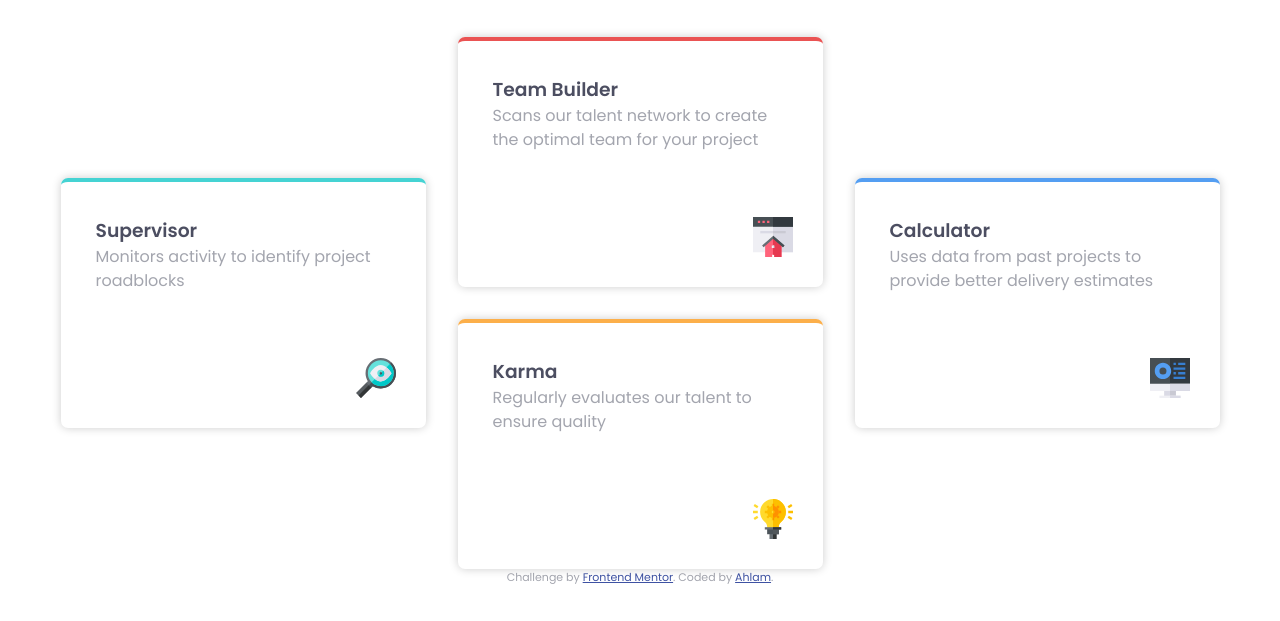
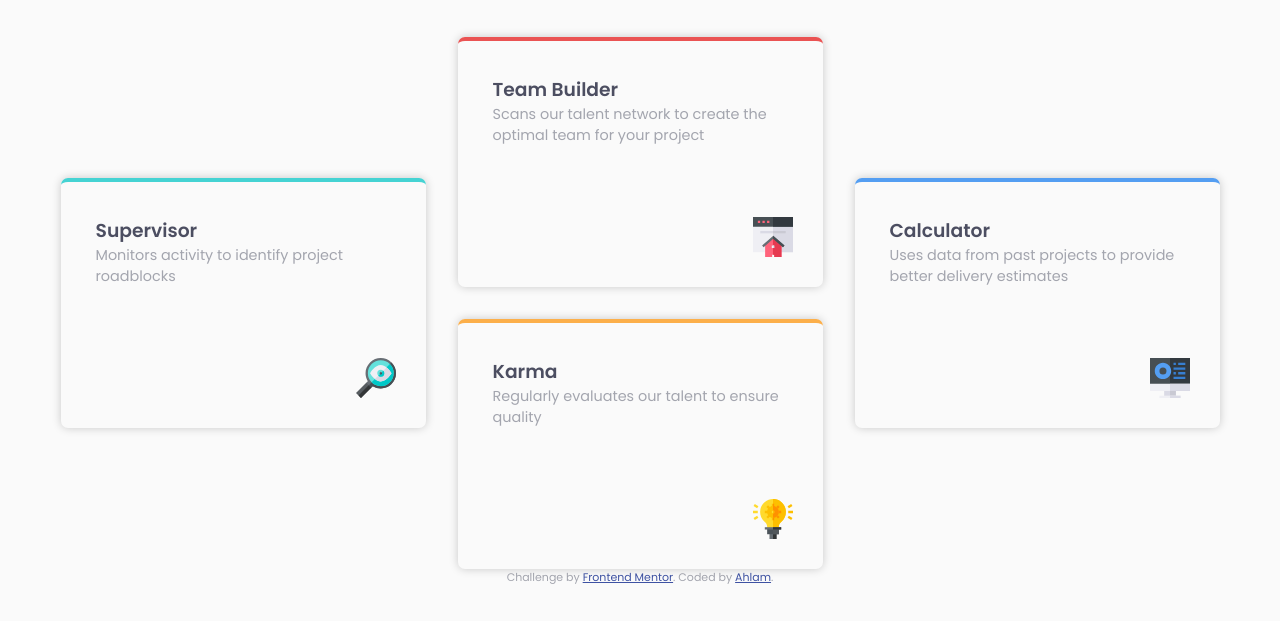
Before and after one commit to AhlamAb22/Four-card-feature-section, a plain HTML site: page index.html in a window 1280 px wide. Shown: the part 219-840 px from the top of the page. Drawn offline with Linux system fonts and the light colour scheme.

Commit message:
Update style.css

```diff
--- a/style.css
+++ b/style.css
@@ -108,6 +108,7 @@ margin: 20px;
 text-align: center;
 font-family: var(--body-font);
 color: var(--Grayish-Blue);
+background-color: var(--Very-Light-Gray);
 }
 
 .heading{
@@ -126,9 +127,9 @@ font-weight: var(--extra-light-font);
   color: var(--Very-Dark-Blue);
 }
 
-/* .card-discription{
-
-} */
+.card-discription{
+ font-size: .9rem;
+}
 
 .card-container{
 display: grid;
```
